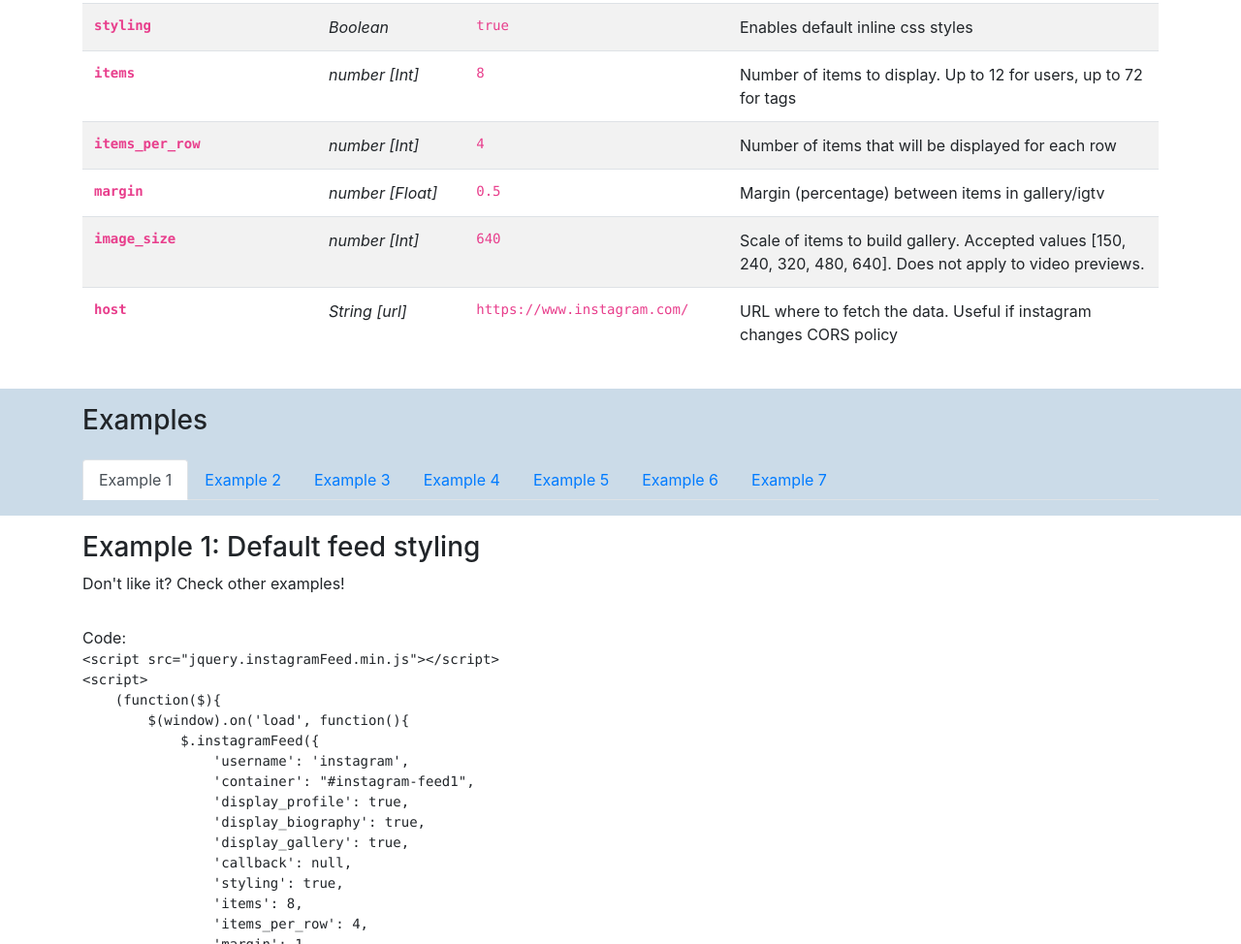
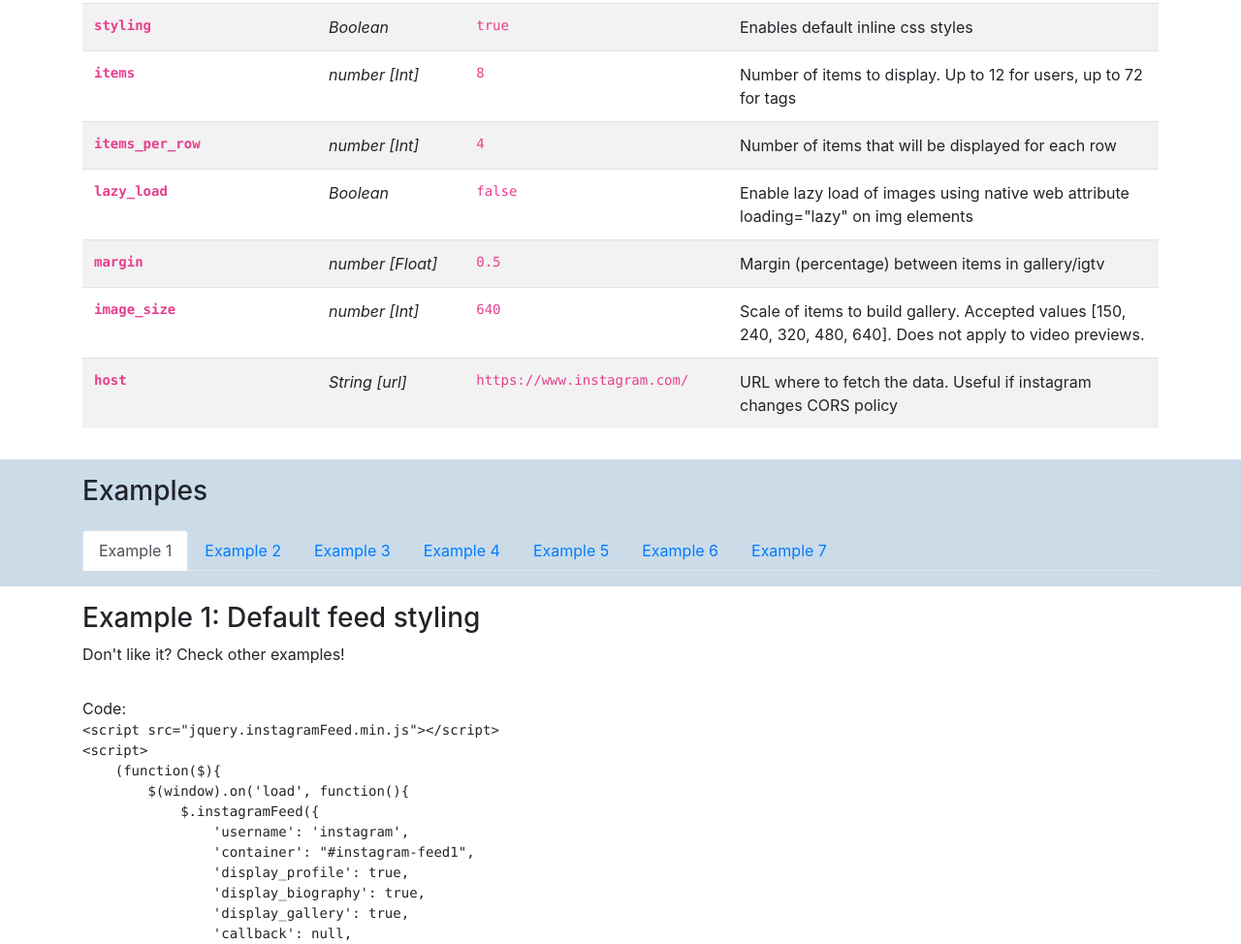
Before and after one commit to jsanahuja/jquery.instagramFeed, a website: page index.html in a window 1280 px wide. Shown: the part 1053-2027 px from the top of the page at 97% size. Drawn offline with nearby package versions, Linux system fonts and the light colour scheme; no server answers; a small style sheet from the web is missing.

Commit message:
Lazy loading (#73)

```diff
--- a/index.html
+++ b/index.html
@@ -1,7 +1,7 @@
 <!--
  * jquery.instagramFeed
  *
- * @version 1.3.0
+ * @version 1.3.1
  *
  * @author Javier Sanahuja Liebana <bannss1@gmail.com>
  * @contributor csanahuja <csanahuja10@gmail.com>
@@ -245,6 +245,14 @@
                     </tr>
                     <tr>
                         <td class="d-flex flex-wrap">
+                            <code class="text-bold flex-grow-1">lazy_load</code>
+                        </td>
+                        <td><em>Boolean</em></td>
+                        <td><code>false</code></td>
+                        <td>Enable lazy load of images using native web attribute loading="lazy" on img elements</td>
+                    </tr>
+                    <tr>
+                        <td class="d-flex flex-wrap">
                             <code class="text-bold flex-grow-1">margin</code>
                         </td>
                         <td><em>number [Float]</em></td>
@@ -345,7 +353,8 @@
                 'styling': true,
                 'items': 8,
                 'items_per_row': 4,
-                'margin': 1
+                'margin': 1,
+                'lazy_load': true
             });
         });
     })(jQuery);
```
